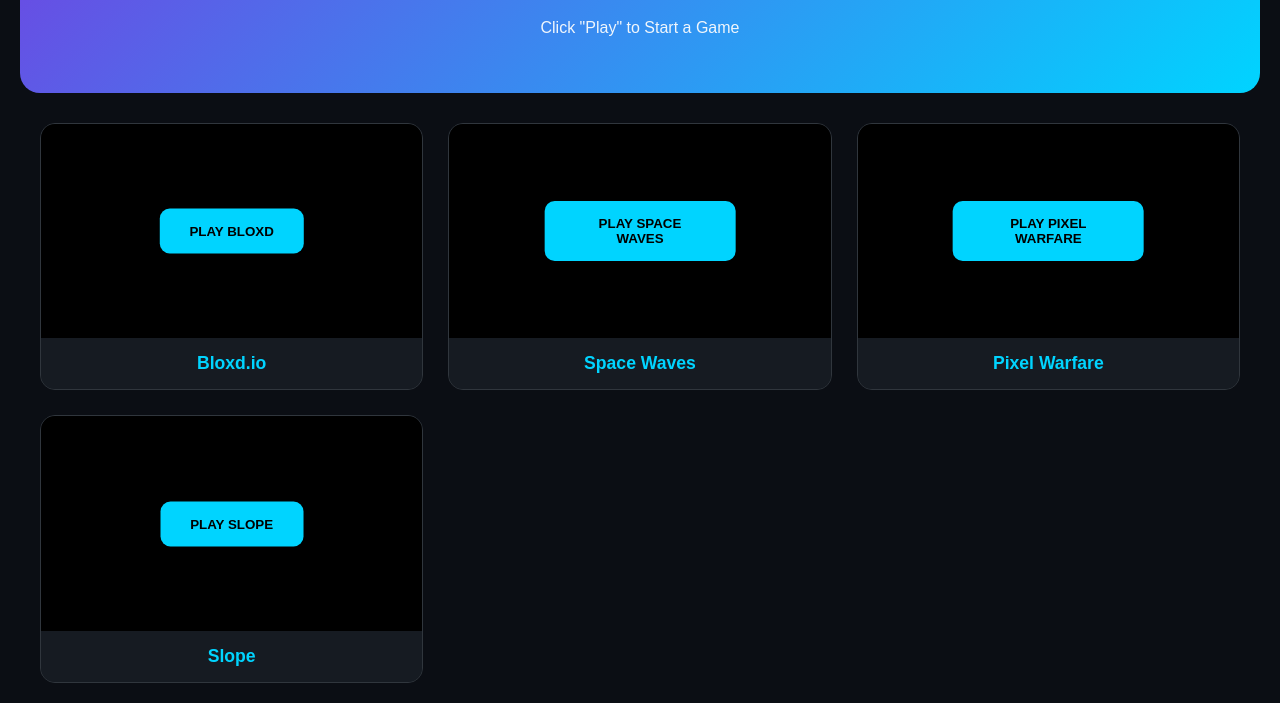
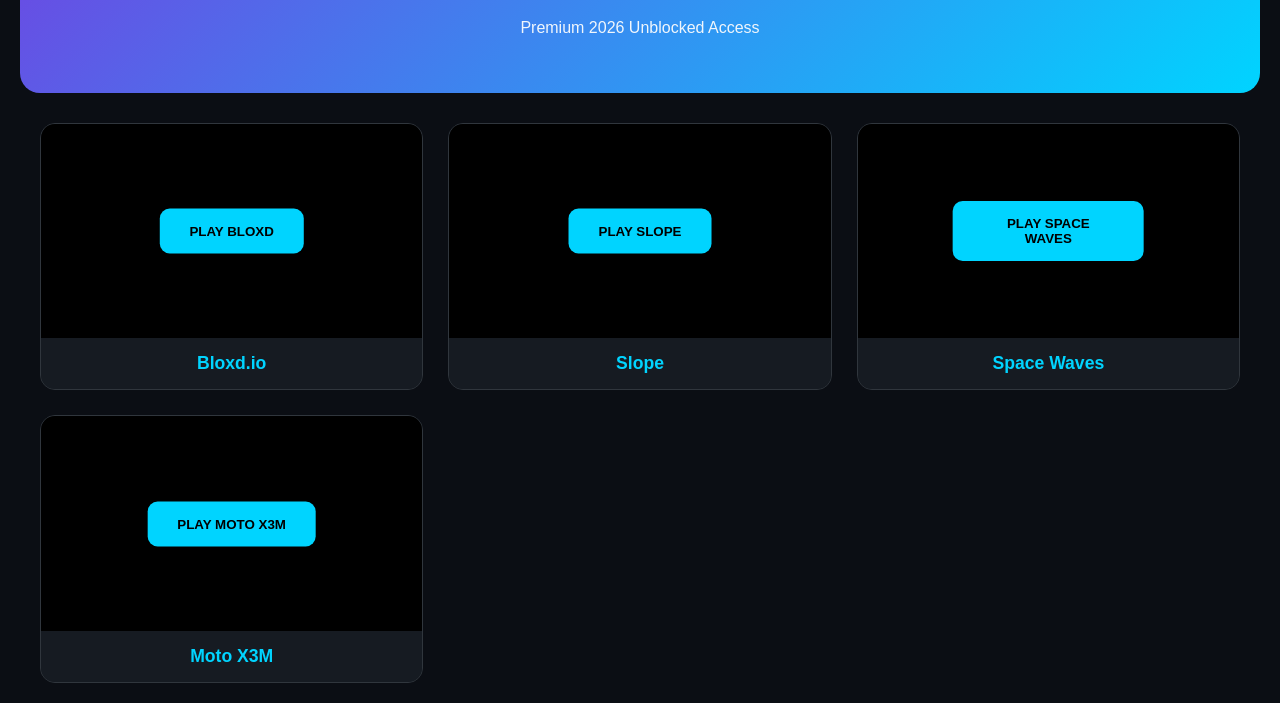
Before and after one commit to sigmaeditionadmin/Sigma-Edition-Games, a plain HTML site: page index.html in a window 1280 px wide. Shown: the part 121-824 px from the top of the page. Drawn offline with Linux system fonts and the light colour scheme.

Commit message:
Update index.html

```diff
--- a/index.html
+++ b/index.html
@@ -9,13 +9,10 @@
         body { background-color: var(--bg); color: var(--text); font-family: sans-serif; margin: 0; padding: 20px; text-align: center; }
         header { padding: 40px; background: linear-gradient(135deg, #6e45e2, var(--primary)); border-radius: 20px; margin-bottom: 30px; }
         .game-grid { display: grid; grid-template-columns: repeat(auto-fill, minmax(320px, 1fr)); gap: 25px; max-width: 1200px; margin: 0 auto; }
-        .game-card { background: var(--card-bg); border-radius: 15px; border: 1px solid #30363d; overflow: hidden; }
+        .game-card { background: var(--card-bg); border-radius: 15px; border: 1px solid #30363d; overflow: hidden; position: relative; }
         .game-box { position: relative; width: 100%; padding-bottom: 56.25%; height: 0; background: #000; }
-
-        /* The Secret Sauce: This makes the game wait for a click */
         .game-box iframe { position: absolute; top: 0; left: 0; width: 100%; height: 100%; border: none; display: none; }
         .play-btn { position: absolute; top: 50%; left: 50%; transform: translate(-50%, -50%); padding: 15px 30px; background: var(--primary); color: #000; border: none; border-radius: 10px; font-weight: bold; cursor: pointer; z-index: 10; }
-
         .game-label { padding: 15px; font-weight: bold; font-size: 1.1rem; background: #161b22; color: var(--primary); }
     </style>
 </head>
@@ -23,7 +20,7 @@
 
 <header>
     <h1>SIGMA EDITION HUB</h1>
-    <p>Click "Play" to Start a Game</p>
+    <p>Premium 2026 Unblocked Access</p>
 </header>
 
 <div class="game-grid">
@@ -31,14 +28,22 @@
     <div class="game-card">
         <div class="game-box">
             <button class="play-btn" onclick="startGame(this, 'https://bloxd.io/')">PLAY BLOXD</button>
-            <iframe allow="gamepad *; fullscreen *;"></iframe>
+            <iframe allow="gamepad *; fullscreen *;" sandbox="allow-forms allow-scripts allow-same-origin allow-popups"></iframe>
         </div>
         <div class="game-label">Bloxd.io</div>
     </div>
 
     <div class="game-card">
         <div class="game-box">
-            <button class="play-btn" onclick="startGame(this, 'https://edumaths.github.io/v3/spacewaves/')">PLAY SPACE WAVES</button>
+            <button class="play-btn" onclick="startGame(this, 'https://images-opensocial.googleusercontent.com/gadgets/ifr?url=https://cdn.jsdelivr.net/gh/sk1id/v3@main/slope/index.xml')">PLAY SLOPE</button>
+            <iframe allow="fullscreen *;"></iframe>
+        </div>
+        <div class="game-label">Slope</div>
+    </div>
+
+    <div class="game-card">
+        <div class="game-box">
+            <button class="play-btn" onclick="startGame(this, 'https://images-opensocial.googleusercontent.com/gadgets/ifr?url=https://cdn.jsdelivr.net/gh/sk1id/v3@main/spacewaves/index.xml')">PLAY SPACE WAVES</button>
             <iframe allow="fullscreen *;"></iframe>
         </div>
         <div class="game-label">Space Waves</div>
@@ -46,24 +51,15 @@
 
     <div class="game-card">
         <div class="game-box">
-            <button class="play-btn" onclick="startGame(this, 'https://classroom-google-com.github.io/pixel-warfare/')">PLAY PIXEL WARFARE</button>
-            <iframe allow="gamepad *; fullscreen *;"></iframe>
-        </div>
-        <div class="game-label">Pixel Warfare</div>
-    </div>
-
-    <div class="game-card">
-        <div class="game-box">
-            <button class="play-btn" onclick="startGame(this, 'https://mathplayground.github.io/slope/')">PLAY SLOPE</button>
+            <button class="play-btn" onclick="startGame(this, 'https://images-opensocial.googleusercontent.com/gadgets/ifr?url=https://cdn.jsdelivr.net/gh/sk1id/v3@main/moto-x3m/index.xml')">PLAY MOTO X3M</button>
             <iframe allow="fullscreen *;"></iframe>
         </div>
-        <div class="game-label">Slope</div>
+        <div class="game-label">Moto X3M</div>
     </div>
 
 </div>
 
 <script>
-    // This function tells the iframe to load ONLY when the button is clicked
     function startGame(btn, url) {
         const iframe = btn.nextElementSibling;
         iframe.src = url;
```
